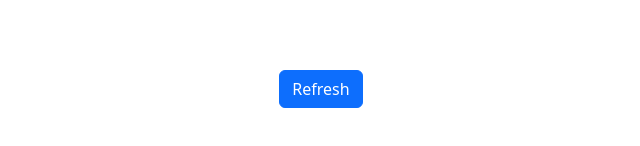
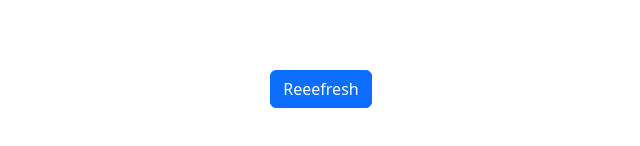
Before and after one commit to shadrach-chukwukere/app, a plain HTML site: page index.html in a window 1280 px wide. Shown: the part 250-396 px from the top of the page, without its empty margins (319-959 px from the left). Drawn offline with Linux system fonts and the light colour scheme.

Commit message:
Update index.html
s

```diff
--- a/index.html
+++ b/index.html
@@ -9,7 +9,7 @@
 <body>
     <div id="root">
         <div class="container-fluid text-center position-absolute" style="top: 40%;">
-            <div class="btn btn-primary" onclick="location.reload()">Refresh</div>
+            <div class="btn btn-primary" onclick="location.reload()">Reeefresh</div>
         </div>
     </div>
     <script>
```
